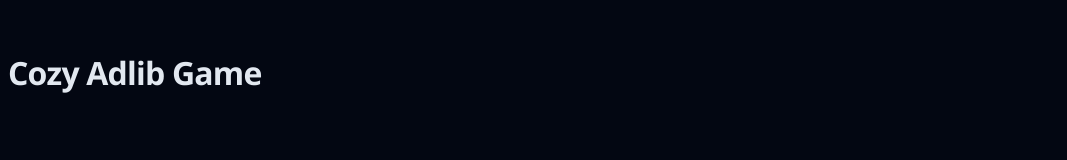
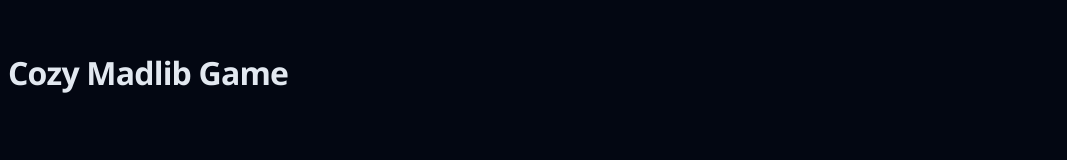
Before and after one commit to saachisdc/Cozy_Adlib_Game, a React (Vite) app: page / in a window 1280 px wide. Shown: the part 105-265 px from the top of the page, without its empty margins (0-1067 px from the left). Built offline with nearby package versions, Linux system fonts and the light colour scheme.

Commit message:
use "cozy" instead of "cosy" and "madlib" instead of "adlib"

```diff
--- a/src/components/Story2MagicalCampfire.js
+++ b/src/components/Story2MagicalCampfire.js
@@ -134,7 +134,7 @@ export const Story2MagicalCampfire = {
   endings: {
     0: "Try as I might, I couldn’t do much but apologize for the chaos I had wrought upon the other campers. Not the most peaceful holiday trip, unfortunately.",
     1: "I did my best to ignore the chaos around me and refused to even make eye contact with any curious campers that happened to amble past. So all in all, a rather ridiculous holiday trip.",
-    2: "Once in a while another camper would amble past, undoubtedly to find the bathroom, but I was largely left alone to enjoy the rest of my slightly chaotic, but still cosy trip.",
+    2: "Once in a while another camper would amble past, undoubtedly to find the bathroom, but I was largely left alone to enjoy the rest of my slightly chaotic, but still cozy trip.",
     // 3 will default to the normal final 'after' text below if not provided.
   },
 
--- a/src/components/StoryLayout.jsx
+++ b/src/components/StoryLayout.jsx
@@ -11,7 +11,7 @@ import "/styles/utility.css";
 export default function StoryLayout() {
   return (
     <div className="container">
-      <h1 className="section title"> Cozy Adlib Game </h1>
+      <h1 className="section title"> Cozy Madlib Game </h1>
       <div className="section game">
         <Game />
       </div>
--- a/src/index.html
+++ b/src/index.html
@@ -5,7 +5,7 @@
     <meta charset="UTF-8">
     <meta http-equiv="X-UA-Compatible" content="IE=edge">
     <meta name="viewport" content="width=device-width, initial-scale=1.0">
-    <title> Cozy Adlib Game </title>
+    <title> Cozy Madlib Game </title>
 
     <!-- meta -->
     <meta name="description" content="holiday adlib game" />
```
